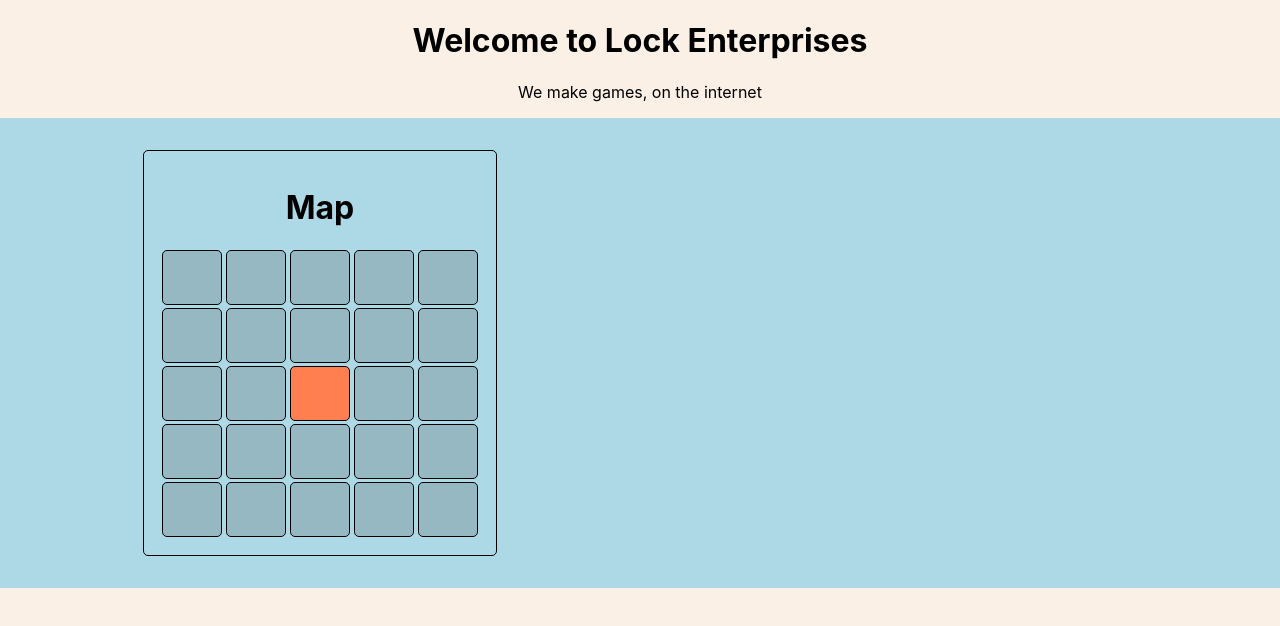
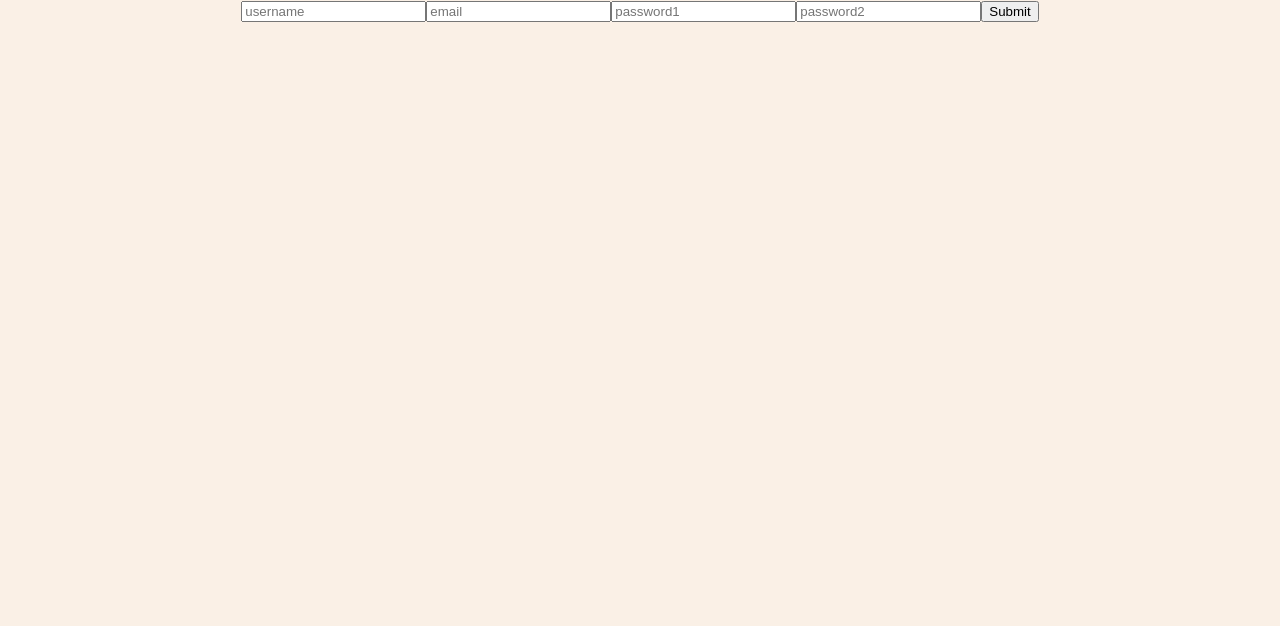
Before and after one commit to CS25bw1mud/CS-Build-Week-1-Client, a React (Create React App) app in the folder game/: page /register in a window 1280 px wide. Shown: the top 626 px of the page. Built offline with nearby package versions, Linux system fonts and the light colour scheme.

Commit message:
added routes for register and mainview

```diff
--- a/game/src/App.js
+++ b/game/src/App.js
@@ -1,13 +1,14 @@
 import React from 'react';
-import {BrowserRouter as Router, Link, Switch} from 'react-router-dom';
+import {Route, Link, Switch} from 'react-router-dom';
 import MainView from './components/MainView';
-import logo from './logo.svg';
 import './App.css';
+import Register from './components/Register';
 
 function App() {
   return (
     <div className="App">
-      <MainView />
+      <Route path="/register" component={Register}/>
+      <Route path='/mainview' component={MainView} />
     </div>
   );
 }
--- a/game/src/components/Register.js
+++ b/game/src/components/Register.js
@@ -4,8 +4,10 @@ import axios from 'axios'
 
 const Register = props => {
     const credentials = {
-        username = "",
-        password = ""
+        username: "",
+        email: "",
+        password1: "",
+        password2:  ""
     }
 
     const [register, setRegister] = useState(credentials)
@@ -21,18 +23,23 @@ const Register = props => {
     const submitHandler = e => {
         e.preventDefault()
         axios
-        .post('', register) // API register endpoint
+        .post('https://cs25-lock-industry-dev.herokuapp.com/api/registration', register) // API register endpoint
         .then(res => {
             localStorage.setItem('token', res.data.payload);
-            props.history.push() // push whereever
+            props.history.push('/mainview') // push whereever
         })
     };
     return (
         <div className='container'>
             <form onSubmit={submitHandler}>
-                <input type='text' name='username' onChange={changeHandler} value={register.username}/>
-                <input type='password' name='password' onChange={changeHandler} value={register.password}/>
+                <input type='text' name='username' placeholder="username" onChange={changeHandler} value={register.username}/>
+                <input type='text' name='email' placeholder="email" onChange={changeHandler} value={register.email}/>
+                <input type='password' name='password1' placeholder="password1" onChange={changeHandler} value={register.password1}/>
+                <input type='password' name='password2' placeholder="password2" onChange={changeHandler} value={register.password2}/>
+                <button>Submit</button>
             </form>
         </div>
     )
 }
+
+export default Register
--- /dev/null
+++ b/package.json
@@ -0,0 +1,5 @@
+{
+  "dependencies": {
+    "axios": "^0.19.2"
+  }
+}
```
Also changed, not shown: 2 other files (tests, documents, lock files or other folders).
